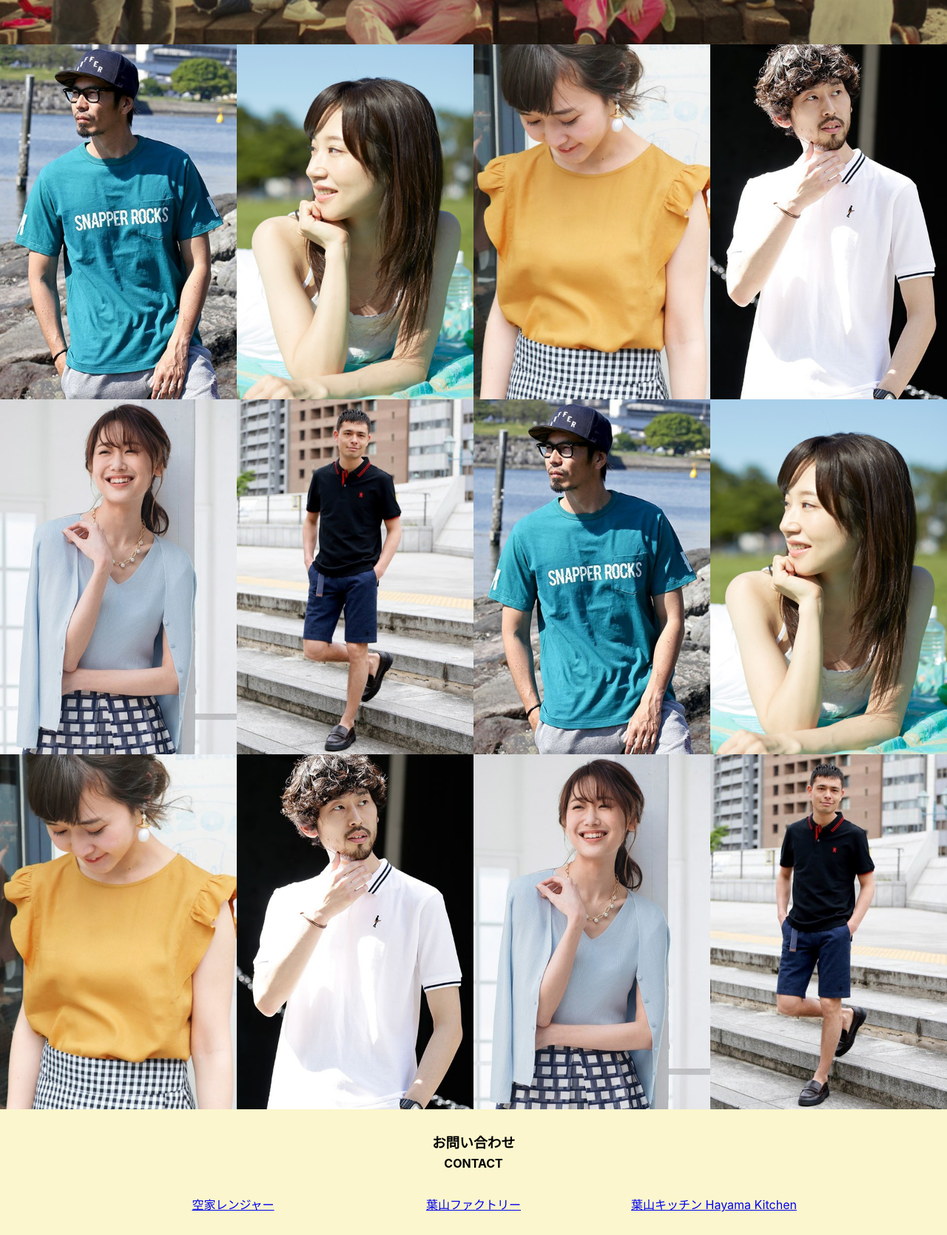
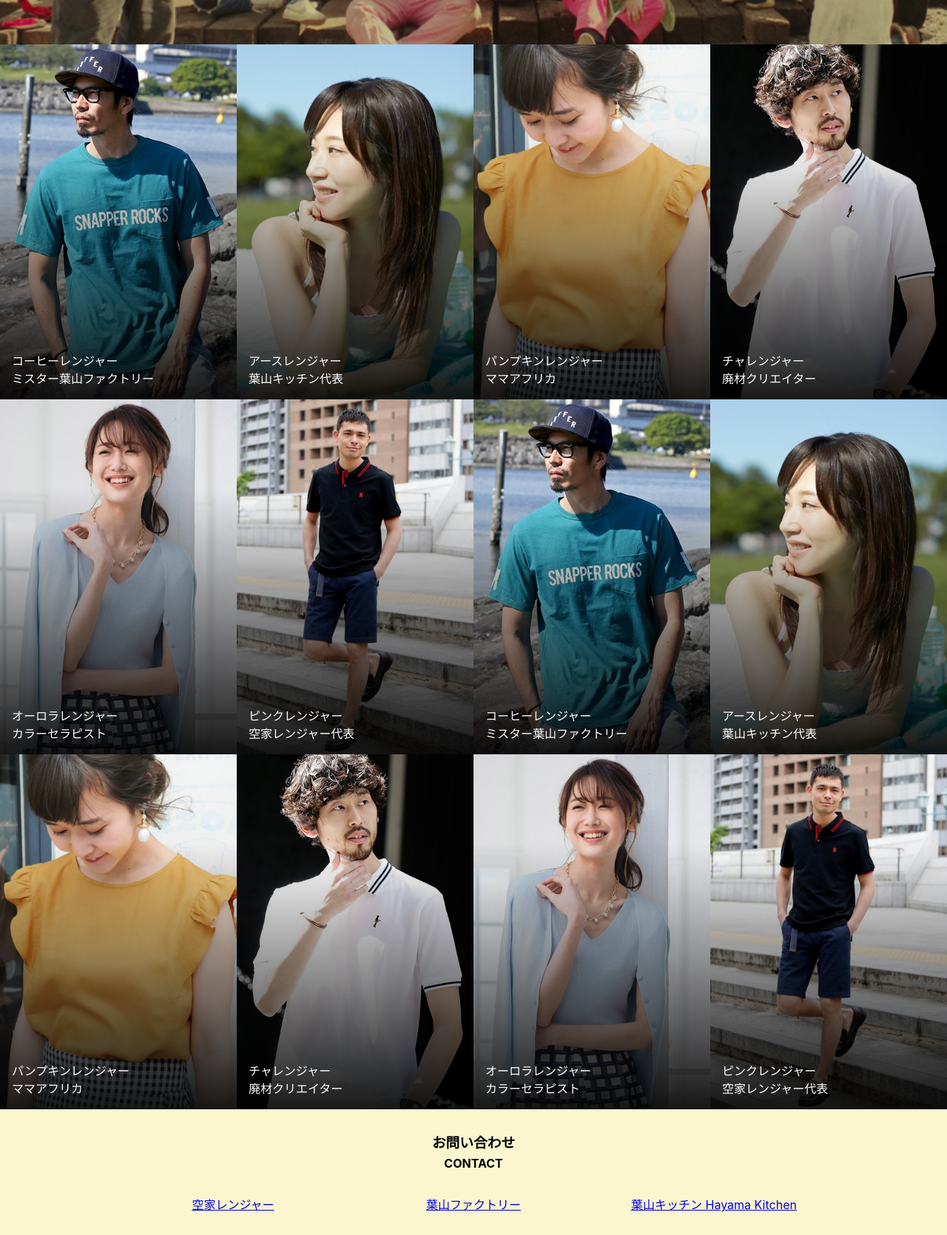
Before and after one commit to haman-show/akiyaranger, a WordPress theme: the page made by page-hhf.php in a window 1280 px wide. Shown: the part 540-2210 px from the top of the page at 74% size. Run offline with PHP 8.4 and a stand-in for WordPress, Linux system fonts and the light colour scheme; the site name, menu and one post (Sample post) are stand-ins, and other content is empty; some libraries are stand-ins or nearby versions.

Commit message:
特設コンテンツ index テキストを追加

```diff
--- a/page-hhf.php
+++ b/page-hhf.php
@@ -16,18 +16,138 @@ Template Name: Humans of HAYAMA FACTORY のテンプレート
       </h1>
     </div>
     <div class="list clearfix">
-      <div class="box"><img src="<?php echo get_template_directory_uri(); ?>/images/human_1.jpg" class="responsive-img"></div>
-      <div class="box"><img src="<?php echo get_template_directory_uri(); ?>/images/human_2.jpg" class="responsive-img"></div>
-      <div class="box"><img src="<?php echo get_template_directory_uri(); ?>/images/human_3.jpg" class="responsive-img"></div>
-      <div class="box"><img src="<?php echo get_template_directory_uri(); ?>/images/human_4.jpg" class="responsive-img"></div>
-      <div class="box"><img src="<?php echo get_template_directory_uri(); ?>/images/human_5.jpg" class="responsive-img"></div>
-      <div class="box"><img src="<?php echo get_template_directory_uri(); ?>/images/human_6.jpg" class="responsive-img"></div>
-      <div class="box"><img src="<?php echo get_template_directory_uri(); ?>/images/human_1.jpg" class="responsive-img"></div>
-      <div class="box"><img src="<?php echo get_template_directory_uri(); ?>/images/human_2.jpg" class="responsive-img"></div>
-      <div class="box"><img src="<?php echo get_template_directory_uri(); ?>/images/human_3.jpg" class="responsive-img"></div>
-      <div class="box"><img src="<?php echo get_template_directory_uri(); ?>/images/human_4.jpg" class="responsive-img"></div>
-      <div class="box"><img src="<?php echo get_template_directory_uri(); ?>/images/human_5.jpg" class="responsive-img"></div>
-      <div class="box"><img src="<?php echo get_template_directory_uri(); ?>/images/human_6.jpg" class="responsive-img"></div>
+      <div class="box">
+        <div class="photo"><img src="<?php echo get_template_directory_uri(); ?>/images/human_1.jpg" class="responsive-img"></div>
+	<div class="text">
+          <div class="holder">
+            <ul>
+              <li>コーヒーレンジャー</li>
+              <li>ミスター葉山ファクトリー</li>
+            </ul>
+          </div>
+        </div>
+      </div>
+      <div class="box">
+        <div class="photo"><img src="<?php echo get_template_directory_uri(); ?>/images/human_2.jpg" class="responsive-img"></div>
+	<div class="text">
+          <div class="holder">
+            <ul>
+              <li>アースレンジャー</li>
+              <li>葉山キッチン代表</li>
+            </ul>
+          </div>
+        </div>
+      </div>
+      <div class="box">
+        <div class="photo"><img src="<?php echo get_template_directory_uri(); ?>/images/human_3.jpg" class="responsive-img"></div>
+	<div class="text">
+          <div class="holder">
+            <ul>
+              <li>パンプキンレンジャー</li>
+              <li>ママアフリカ</li>
+            </ul>
+          </div>
+        </div>
+      </div>
+      <div class="box">
+        <div class="photo"><img src="<?php echo get_template_directory_uri(); ?>/images/human_4.jpg" class="responsive-img"></div>
+	<div class="text">
+          <div class="holder">
+            <ul>
+              <li>チャレンジャー</li>
+              <li>廃材クリエイター</li>
+            </ul>
+          </div>
+        </div>
+      </div>
+      <div class="box">
+        <div class="photo"><img src="<?php echo get_template_directory_uri(); ?>/images/human_5.jpg" class="responsive-img"></div>
+	<div class="text">
+          <div class="holder">
+            <ul>
+              <li>オーロラレンジャー</li>
+              <li>カラーセラピスト</li>
+            </ul>
+          </div>
+        </div>
+      </div>
+      <div class="box">
+        <div class="photo"><img src="<?php echo get_template_directory_uri(); ?>/images/human_6.jpg" class="responsive-img"></div>
+	<div class="text">
+          <div class="holder">
+            <ul>
+              <li>ピンクレンジャー</li>
+              <li>空家レンジャー代表</li>
+            </ul>
+          </div>
+        </div>
+      </div>
+      <div class="box">
+        <div class="photo"><img src="<?php echo get_template_directory_uri(); ?>/images/human_1.jpg" class="responsive-img"></div>
+	<div class="text">
+          <div class="holder">
+            <ul>
+              <li>コーヒーレンジャー</li>
+              <li>ミスター葉山ファクトリー</li>
+            </ul>
+          </div>
+        </div>
+      </div>
+      <div class="box">
+        <div class="photo"><img src="<?php echo get_template_directory_uri(); ?>/images/human_2.jpg" class="responsive-img"></div>
+	<div class="text">
+          <div class="holder">
+            <ul>
+              <li>アースレンジャー</li>
+              <li>葉山キッチン代表</li>
+            </ul>
+          </div>
+        </div>
+      </div>
+      <div class="box">
+        <div class="photo"><img src="<?php echo get_template_directory_uri(); ?>/images/human_3.jpg" class="responsive-img"></div>
+	<div class="text">
+          <div class="holder">
+            <ul>
+              <li>パンプキンレンジャー</li>
+              <li>ママアフリカ</li>
+            </ul>
+          </div>
+        </div>
+      </div>
+      <div class="box">
+        <div class="photo"><img src="<?php echo get_template_directory_uri(); ?>/images/human_4.jpg" class="responsive-img"></div>
+	<div class="text">
+          <div class="holder">
+            <ul>
+              <li>チャレンジャー</li>
+              <li>廃材クリエイター</li>
+            </ul>
+          </div>
+        </div>
+      </div>
+      <div class="box">
+        <div class="photo"><img src="<?php echo get_template_directory_uri(); ?>/images/human_5.jpg" class="responsive-img"></div>
+	<div class="text">
+          <div class="holder">
+            <ul>
+              <li>オーロラレンジャー</li>
+              <li>カラーセラピスト</li>
+            </ul>
+          </div>
+        </div>
+      </div>
+      <div class="box">
+        <div class="photo"><img src="<?php echo get_template_directory_uri(); ?>/images/human_6.jpg" class="responsive-img"></div>
+	<div class="text">
+          <div class="holder">
+            <ul>
+              <li>ピンクレンジャー</li>
+              <li>空家レンジャー代表</li>
+            </ul>
+          </div>
+        </div>
+      </div>
     </div>
   </div>
 </section>
--- a/style.css
+++ b/style.css
@@ -9,6 +9,11 @@ img {
 	vertical-align:bottom;
 }
 p {
+  margin: 0;
+}
+ul {
+  list-style: none;
+  padding: 0;
   margin: 0;
 }
 /* common */
@@ -468,6 +473,28 @@ footer {
 }
 .special-content .list .box {
   float: left;
+  position: relative;
+}
+.special-content .list .box .text {
+  position: absolute;
+  bottom: 0;
+  left: 0;
+  background: linear-gradient(rgba(0, 0, 0, 0), rgba(0, 0, 0, .9));
+  width: 100%;
+  height: 75%;
+}
+.special-content .list .box .text .holder {
+  position: relative;
+  height: 100%;
+}
+.special-content .list .box .text .holder ul {
+  position: absolute;
+  bottom: 0;
+  padding: 1rem;
+}
+.special-content .list .box .text .holder ul li {
+  color: white;
+  line-height: 1.5;
 }
 @media (max-width: 990px) {
 .special-content .top-img {
@@ -487,4 +514,15 @@ footer {
 .special-content .list .box {
   width: 25%;
 }
+.special-content .list .box .photo {
+  overflow: hidden;
 }
+.special-content .list .box .photo img {
+  display: block;
+  transition-duration: 0.3s;
+}
+.special-content .list .box .photo img:hover {
+	transform: scale(1.1);
+	transition-duration: 0.3s;
+}
+}
```
